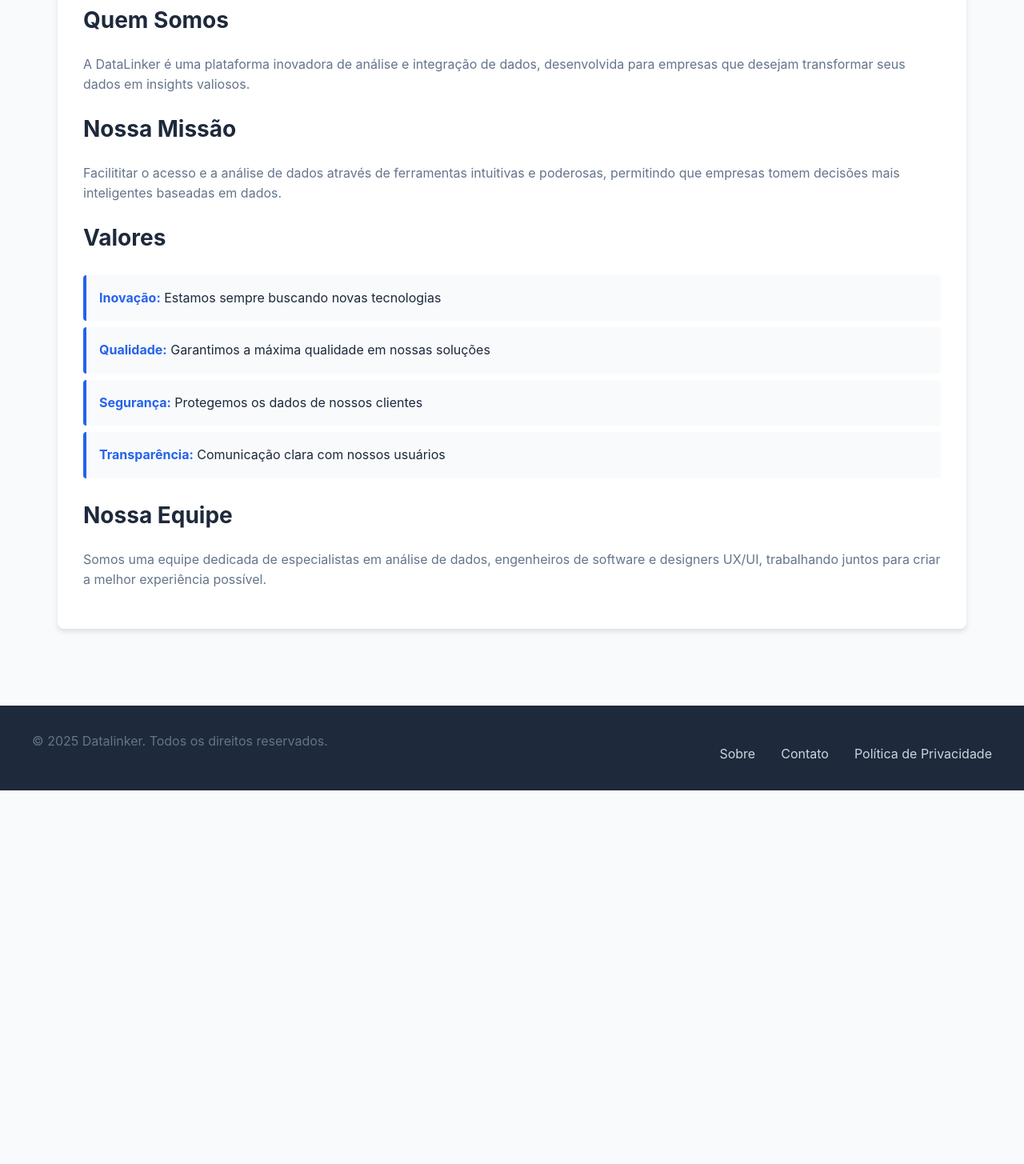
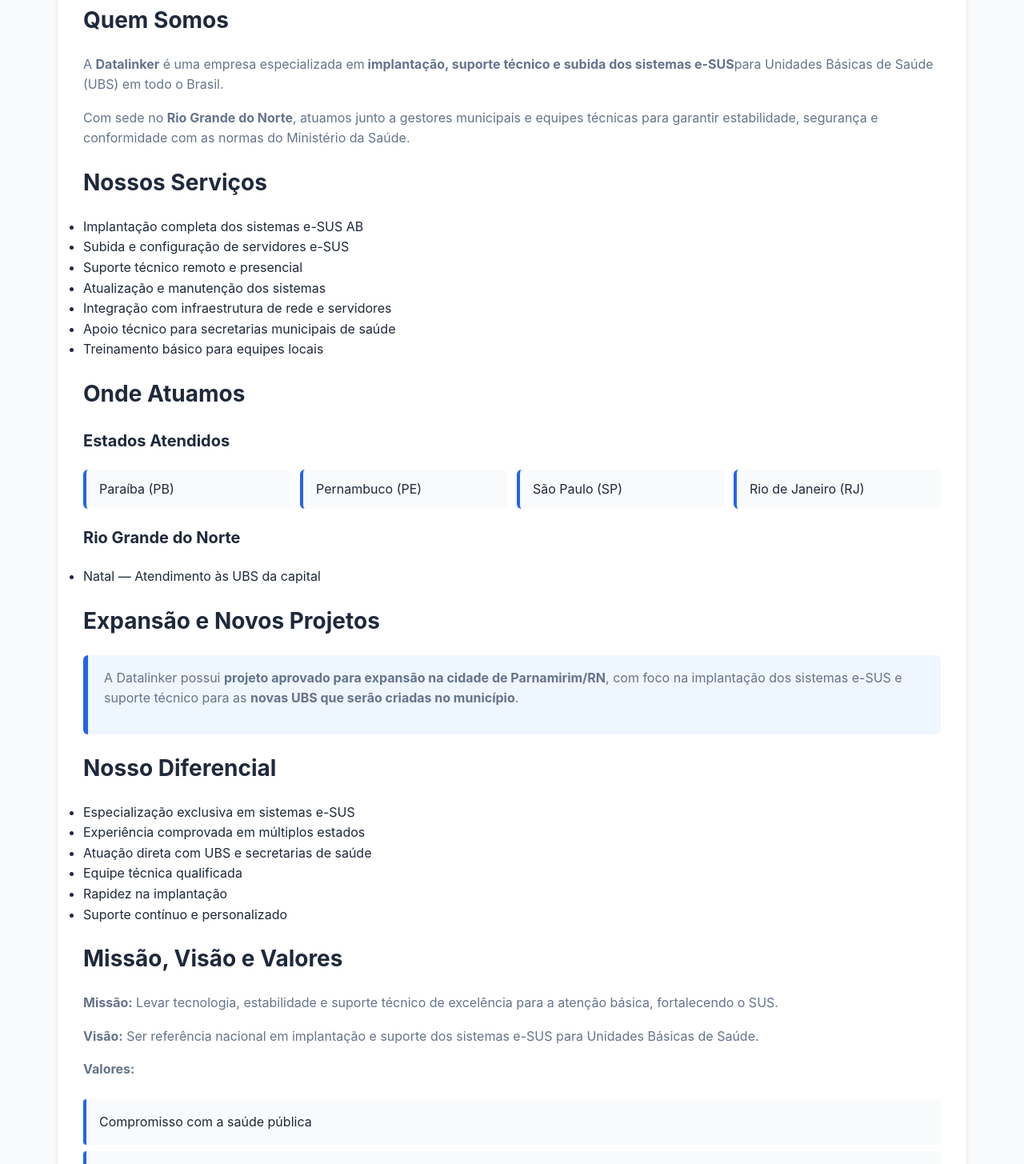
Before and after one commit to cruzp-wq/site-datalinker, a React (Vite) app in the folder datalinker-site/: page /#/about in a window 1280 px wide. Shown: the part 280-1735 px from the top of the page at 80% size. Before the commit the page ends 1268 px from the top, so only its background shows below. Built offline with nearby package versions, Linux system fonts and the light colour scheme.

Commit message:
Atualiza About: conteúdo e estilos para e-SUS (implantação e suporte)

```diff
--- a/datalinker-site/src/pages/About.tsx
+++ b/datalinker-site/src/pages/About.tsx
@@ -3,34 +3,79 @@
 const About: React.FC = () => {
     return (
         <main className="about-page">
-            <h1>📖 Sobre DataLinker</h1>
+            <h1>Datalinker</h1>
 
             <section className="about-content">
                 <h2>Quem Somos</h2>
                 <p>
-                    A DataLinker é uma plataforma inovadora de análise e integração de dados,
-                    desenvolvida para empresas que desejam transformar seus dados em insights valiosos.
+                    A <strong>Datalinker</strong> é uma empresa especializada em
+                    <strong> implantação, suporte técnico e subida dos sistemas e-SUS</strong>
+                    para Unidades Básicas de Saúde (UBS) em todo o Brasil.
+                </p>
+                <p>
+                    Com sede no <strong>Rio Grande do Norte</strong>, atuamos junto a gestores
+                    municipais e equipes técnicas para garantir estabilidade, segurança e
+                    conformidade com as normas do Ministério da Saúde.
                 </p>
 
-                <h2>Nossa Missão</h2>
-                <p>
-                    Facilititar o acesso e a análise de dados através de ferramentas intuitivas
-                    e poderosas, permitindo que empresas tomem decisões mais inteligentes baseadas em dados.
-                </p>
-
-                <h2>Valores</h2>
-                <ul className="values-list">
-                    <li><strong>Inovação:</strong> Estamos sempre buscando novas tecnologias</li>
-                    <li><strong>Qualidade:</strong> Garantimos a máxima qualidade em nossas soluções</li>
-                    <li><strong>Segurança:</strong> Protegemos os dados de nossos clientes</li>
-                    <li><strong>Transparência:</strong> Comunicação clara com nossos usuários</li>
+                <h2>Nossos Serviços</h2>
+                <ul>
+                    <li>Implantação completa dos sistemas e-SUS AB</li>
+                    <li>Subida e configuração de servidores e-SUS</li>
+                    <li>Suporte técnico remoto e presencial</li>
+                    <li>Atualização e manutenção dos sistemas</li>
+                    <li>Integração com infraestrutura de rede e servidores</li>
+                    <li>Apoio técnico para secretarias municipais de saúde</li>
+                    <li>Treinamento básico para equipes locais</li>
                 </ul>
 
-                <h2>Nossa Equipe</h2>
-                <p>
-                    Somos uma equipe dedicada de especialistas em análise de dados, engenheiros
-                    de software e designers UX/UI, trabalhando juntos para criar a melhor experiência possível.
-                </p>
+                <h2>Onde Atuamos</h2>
+                <h3>Estados Atendidos</h3>
+                <div className="states">
+                    <div>Paraíba (PB)</div>
+                    <div>Pernambuco (PE)</div>
+                    <div>São Paulo (SP)</div>
+                    <div>Rio de Janeiro (RJ)</div>
+                </div>
+
+                <h3 style={{ marginTop: 20 }}>Rio Grande do Norte</h3>
+                <ul>
+                    <li>Natal — Atendimento às UBS da capital</li>
+                </ul>
+
+                <h2>Expansão e Novos Projetos</h2>
+                <div className="highlight">
+                    <p>
+                        A Datalinker possui <strong>projeto aprovado para expansão na cidade de
+                        Parnamirim/RN</strong>, com foco na implantação dos sistemas e-SUS e
+                        suporte técnico para as <strong>novas UBS que serão criadas no município</strong>.
+                    </p>
+                </div>
+
+                <h2>Nosso Diferencial</h2>
+                <ul>
+                    <li>Especialização exclusiva em sistemas e-SUS</li>
+                    <li>Experiência comprovada em múltiplos estados</li>
+                    <li>Atuação direta com UBS e secretarias de saúde</li>
+                    <li>Equipe técnica qualificada</li>
+                    <li>Rapidez na implantação</li>
+                    <li>Suporte contínuo e personalizado</li>
+                </ul>
+
+                <h2>Missão, Visão e Valores</h2>
+
+                <p><strong>Missão:</strong> Levar tecnologia, estabilidade e suporte técnico de excelência para a atenção básica, fortalecendo o SUS.</p>
+
+                <p><strong>Visão:</strong> Ser referência nacional em implantação e suporte dos sistemas e-SUS para Unidades Básicas de Saúde.</p>
+
+                <p><strong>Valores:</strong></p>
+                <ul className="values-list">
+                    <li>Compromisso com a saúde pública</li>
+                    <li>Ética e transparência</li>
+                    <li>Excelência técnica</li>
+                    <li>Inovação</li>
+                    <li>Parceria com os municípios</li>
+                </ul>
             </section>
         </main>
     );
--- a/datalinker-site/src/styles/global.css
+++ b/datalinker-site/src/styles/global.css
@@ -345,6 +345,31 @@
     color: var(--primary-color);
 }
 
+/* Estados atendidos - grid simples */
+.states {
+    display: grid;
+    grid-template-columns: repeat(auto-fit, minmax(180px, 1fr));
+    gap: 0.75rem;
+    margin-top: 0.75rem;
+}
+
+.states > div {
+    background: #f8fafc;
+    padding: 0.75rem 1rem;
+    border-radius: 6px;
+    border-left: 4px solid var(--primary-color);
+    color: var(--text-color);
+}
+
+/* Destaque de projeto */
+.highlight {
+    background: #eef6ff;
+    border-left: 6px solid var(--primary-color);
+    padding: 1rem 1.25rem;
+    border-radius: 6px;
+    margin-top: 0.75rem;
+}
+
 /* ===========================
    CONTACT PAGE
    =========================== */
@@ -545,6 +570,7 @@
     }
 }
 
+nav a {
     text-decoration: none;
     margin: 0 15px;
 }
```
Also changed, not shown: 1 other file (tests, documents, lock files or other folders).
